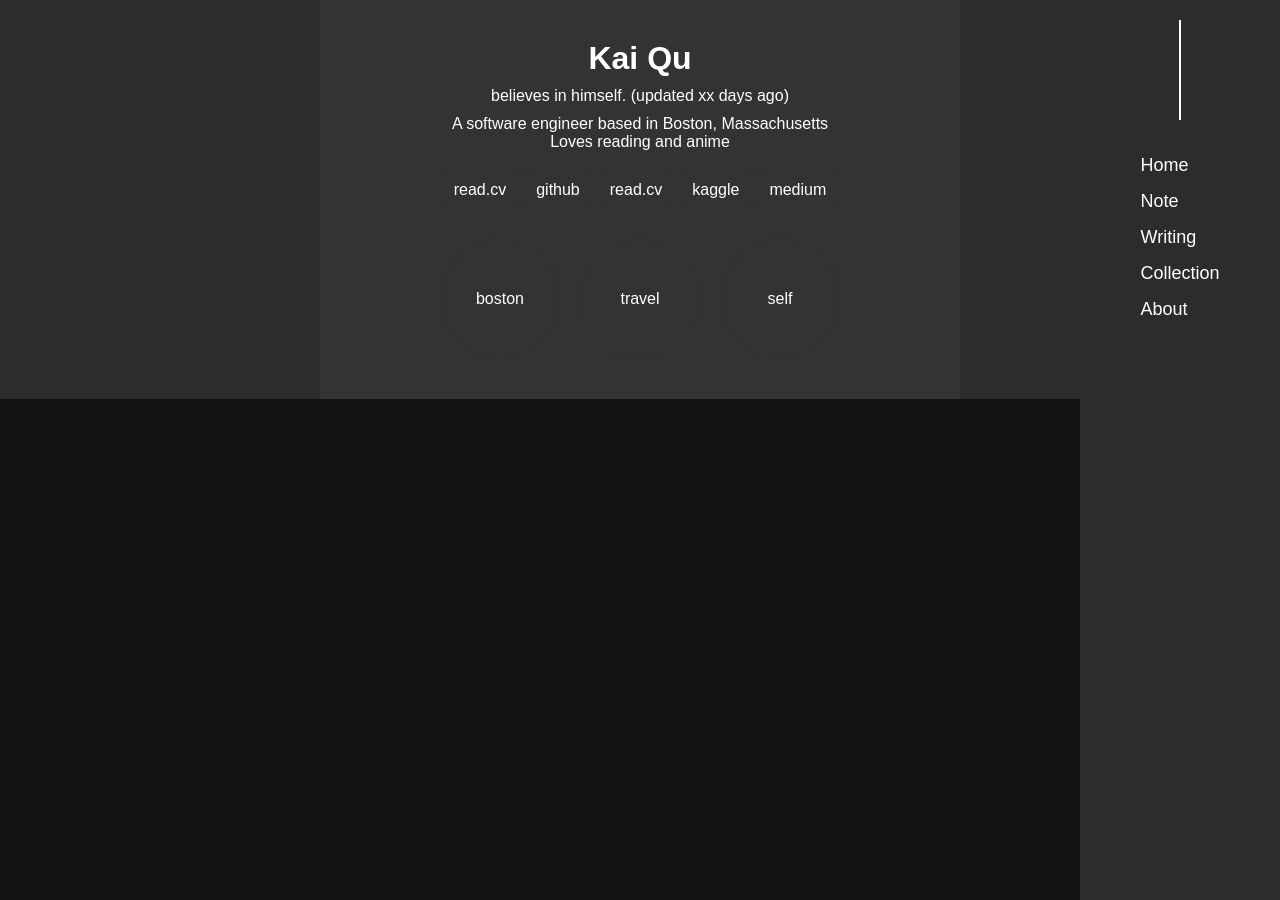
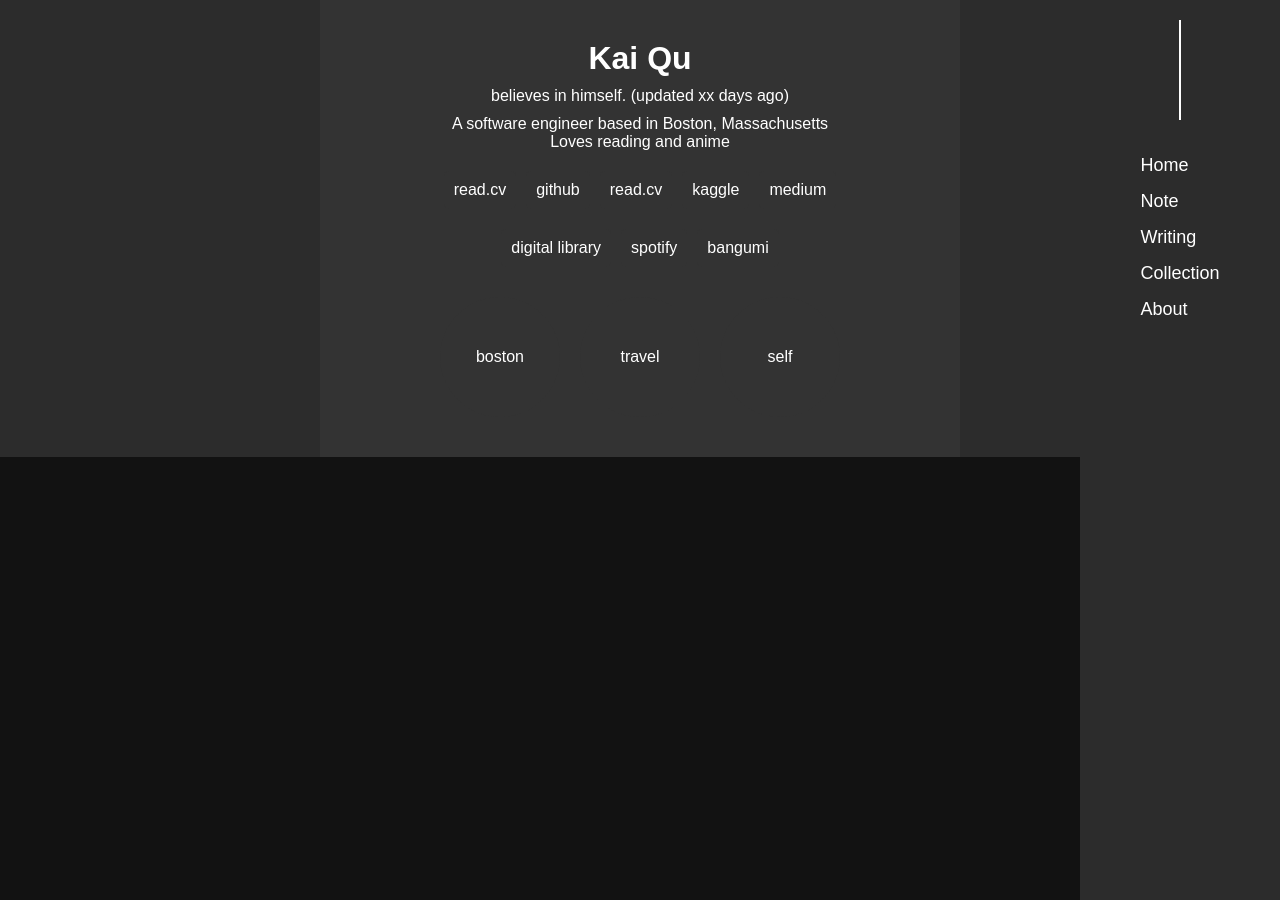
Before and after one commit to faithk7/faithk7.github.io, a Jekyll site: the page built from index.html, in a window 1280 px wide. Built offline with Jekyll 4.4.1, drawn with Linux system fonts in a browser that asks for light colours.

Commit message:
r: modify the span to hyperlinks for social media

```diff
--- a/index.html
+++ b/index.html
@@ -10,11 +10,16 @@ title: Home
 </div>
 <div class="c-info-card">
     <div class="o-info">
-        <span class="o-social">read.cv</span>
-        <span class="o-social">github</span>
-        <span class="o-social">read.cv</span>
-        <span class="o-social">kaggle</span>
-        <span class="o-social">medium</span>
+        <a class="o-social">read.cv</a>
+        <a class="o-social">github</a>
+        <a class="o-social">read.cv</a>
+        <a class="o-social">kaggle</a>
+        <a class="o-social">medium</a>
+    </div>
+    <div class="o-info">
+        <a class="o-social">digital library</a>
+        <a class="o-social">spotify</a>
+        <a class="o-social">bangumi</a>
     </div>
 </div>
 <div class="c-moment-container">
```
